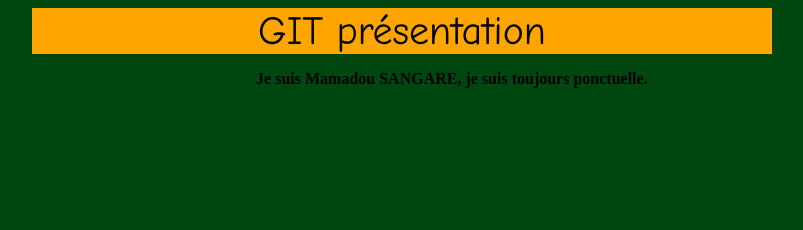
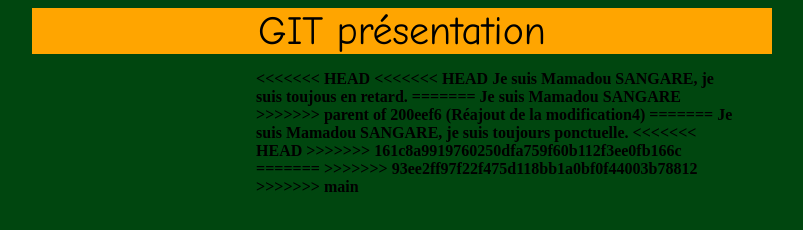
Before and after one commit to madousang/projet_git, a plain HTML site: page hello.html in a window 1280 px wide. Shown: the whole page, without its empty margins (238-1041 px from the left). Drawn offline with Linux system fonts and the light colour scheme.

Commit message:
Nouvelle branche (#2)
* Ajout de la modification4

* Ajout de la modification5

* Réajout de la modification4

* Suppression de la modification1

* Ajout de la modification5

* commit du réajout

* Ajoutmain1

* Ajoutbranch1

* Ajoutbranch2

* newb_Ajout

* nouvelle_b_Ajout

```diff
--- a/hello.html
+++ b/hello.html
@@ -10,7 +10,19 @@
 	<div id = "premier">GIT présentation</div>
 	<div id = "deux">
 		<p>
+<<<<<<< HEAD
+<<<<<<< HEAD
+			Je suis Mamadou SANGARE, je suis toujous en retard.
+=======
+			Je suis Mamadou SANGARE
+>>>>>>> parent of 200eef6 (Réajout de la modification4)
+=======
 			Je suis Mamadou SANGARE, je suis toujours ponctuelle.
+<<<<<<< HEAD
+>>>>>>> 161c8a9919760250dfa759f60b112f3ee0fb166c
+=======
+>>>>>>> 93ee2ff97f22f475d118bb1a0bf0f44003b78812
+>>>>>>> main
 		</p>
 	</div>
 </body>
```
Also changed, not shown: file.txt (added), merge.txt (added).
